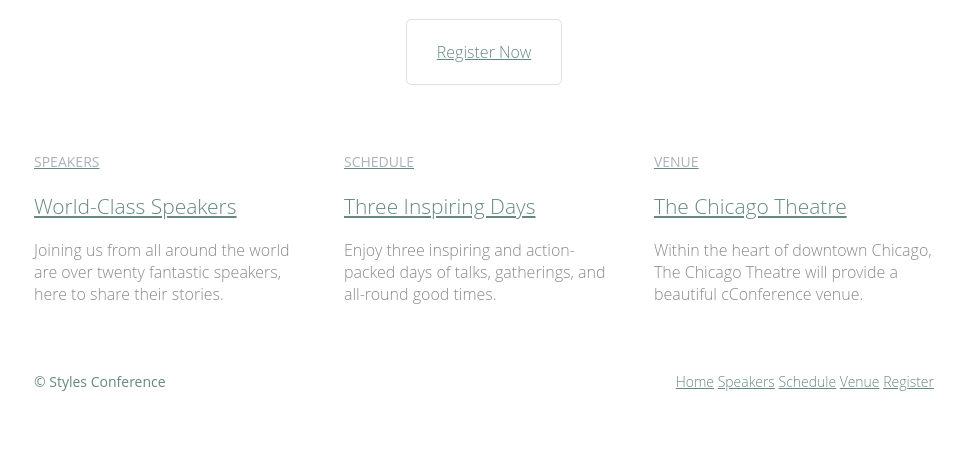
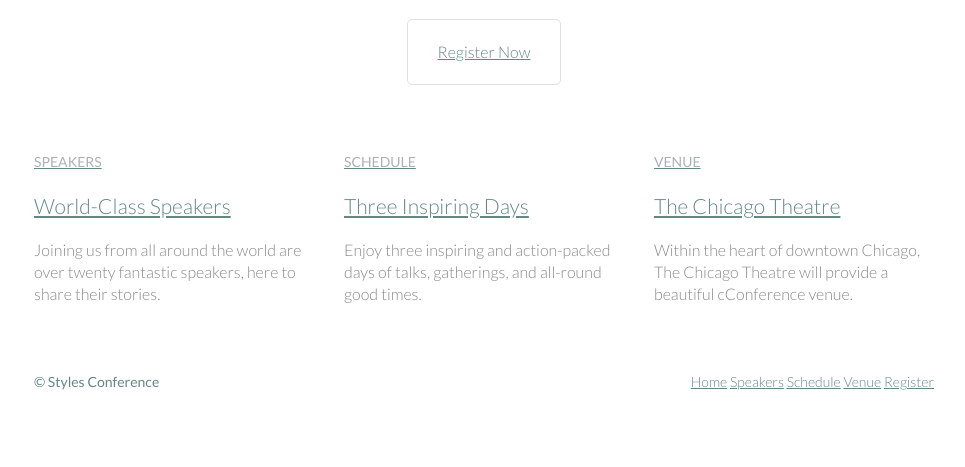
Before and after one commit to TheOneNyangweso/ALX-Frontend, a plain HTML site: page index.html in a window 1280 px wide. Shown: the part 333-800 px from the top of the page, without its empty margins (156-1121 px from the left). Drawn offline with Linux system fonts and the light colour scheme.

Commit message:
added Lato fotn

```diff
--- a/assets/stylesheets/main.css
+++ b/assets/stylesheets/main.css
@@ -136,7 +136,7 @@ table {
 */
 body {
   color: #888;
-  font: 300 16px/22px "Open Sans", "Helvetica Neue", Helvetica, Arial,
+  font: 300 16px/22px "Lato", "Open Sans", "Helvetica Neue", Helvetica, Arial,
     sans-serif;
 }
 
--- a/index.html
+++ b/index.html
@@ -6,6 +6,11 @@
 	<meta name="viewport" content="width=device-width, initial-scale=1.0">
 	<title>Styles Conference</title>
 	<link rel="stylesheet" href="assets/stylesheets/main.css">
+	<link rel="preconnect" href="https://fonts.googleapis.com">
+	<link rel="preconnect" href="https://fonts.gstatic.com" crossorigin>
+	<link
+		href="https://fonts.googleapis.com/css2?family=Lato:ital,wght@0,100;0,300;0,400;0,700;0,900;1,100;1,300;1,400;1,700;1,900&display=swap"
+		rel="stylesheet">
 </head>
 
 <body>
```
